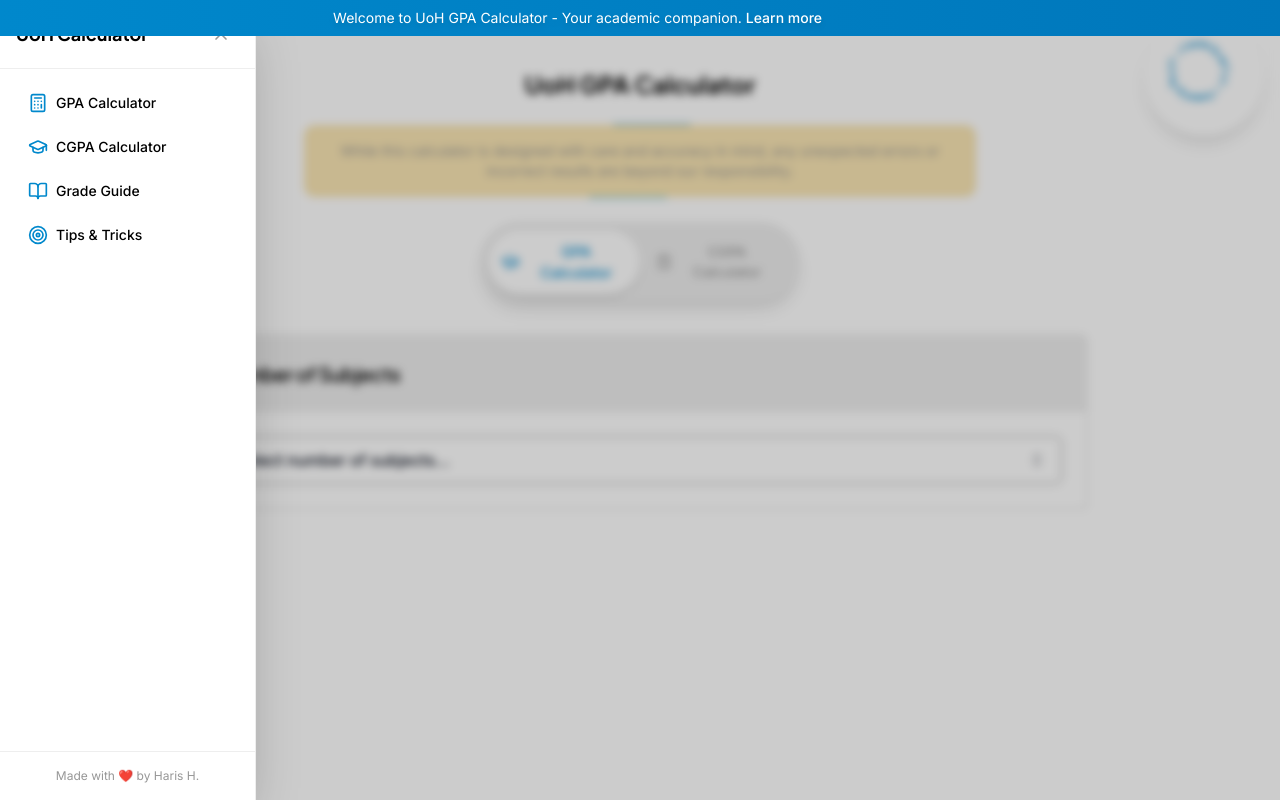
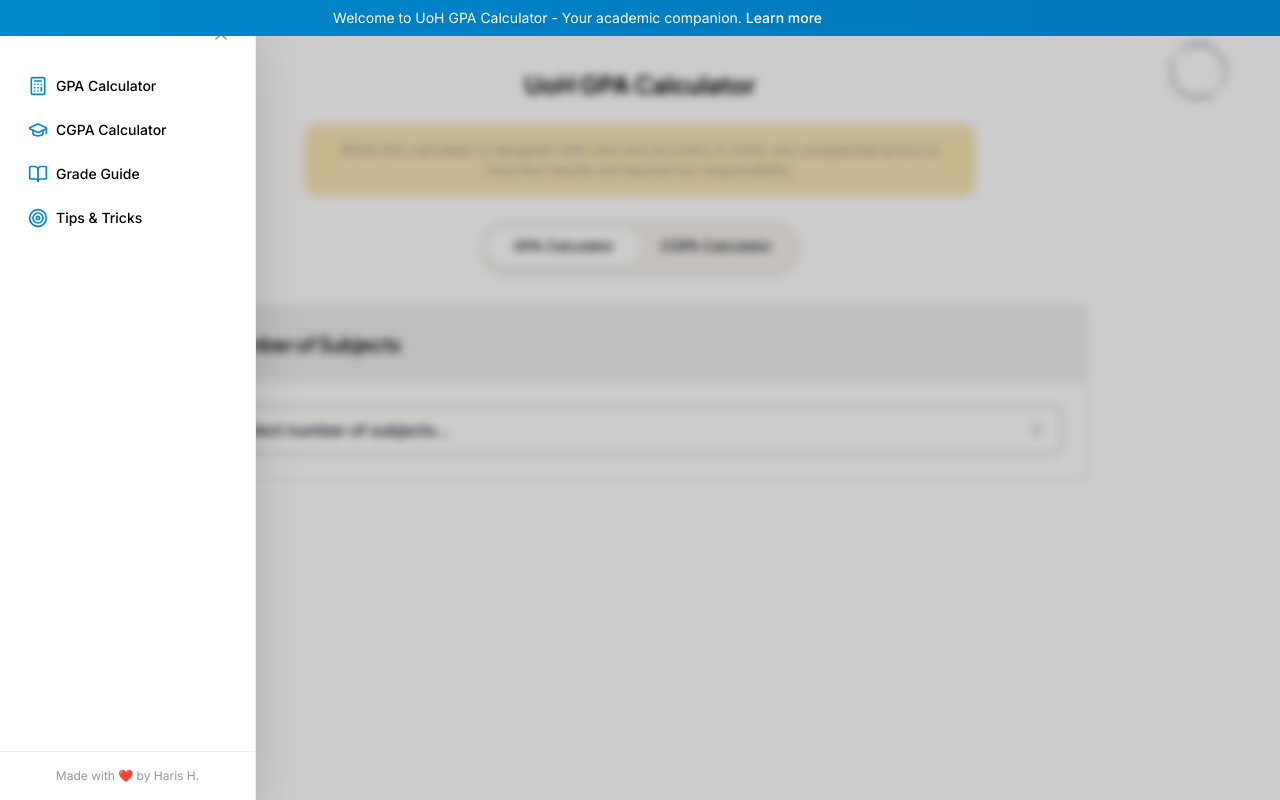
Before and after one commit to hh-haris/gpa-calculator, a React (Vite) app: page / in a window 1280 px wide. Both pictures are taken after a click on the button 35 px from the left and 83 px from the top of the page. Built offline with nearby package versions, Linux system fonts and the light colour scheme.

Commit message:
Refactor: Move spinning text, remove borders, fix UI
- Moved the spinning text to the top, changed colors.
- Removed moving borders.
- Fixed GPA calculator button styles.
- Adjusted sidebar and removed unnecessary boxes.
- Implemented background and opacity adjustments.

```diff
--- a/src/components/AppSidebar.tsx
+++ b/src/components/AppSidebar.tsx
@@ -86,11 +86,8 @@ export function AppSidebar({ open, setOpen }: AppSidebarProps) {
             transition={{ type: "spring", stiffness: 300, damping: 30 }}
             className="fixed left-0 top-0 h-full w-64 bg-white shadow-2xl z-50 flex flex-col border-r border-[#EEEEEE]"
           >
-            {/* Header */}
-            <div className="flex items-center justify-between p-4 border-b border-[#EEEEEE]">
-              <h2 className="text-lg font-bold text-[#000000] font-jakarta">
-                UoH Calculator
-              </h2>
+            {/* Close button */}
+            <div className="flex justify-end p-4">
               <button
                 onClick={() => setOpen(false)}
                 className="p-2 rounded-md hover:bg-[#EEEEEE] transition-colors"
@@ -100,7 +97,7 @@ export function AppSidebar({ open, setOpen }: AppSidebarProps) {
             </div>
 
             {/* Links */}
-            <div className="flex-1 overflow-x-hidden overflow-y-auto p-4">
+            <div className="flex-1 overflow-x-hidden overflow-y-auto px-4">
               <div className="flex flex-col gap-2">
                 {links.map((link, idx) => (
                   <SidebarLink key={idx} link={link} />
@@ -131,7 +128,7 @@ export function SidebarTrigger({ onClick, className }: SidebarTriggerProps) {
     <button
       onClick={onClick}
       className={cn(
-        "fixed left-4 top-16 z-30 p-2 rounded-md bg-white shadow-lg border border-[#EEEEEE] hover:bg-[#EEEEEE] transition-colors",
+        "fixed left-4 top-16 z-30 p-2 rounded-md hover:bg-[#EEEEEE] transition-colors",
         className
       )}
     >
--- a/src/components/FluidTabs.tsx
+++ b/src/components/FluidTabs.tsx
@@ -40,19 +40,14 @@ export default function FluidTabs({ activeTab, onTabChange, tabs }: FluidTabsPro
   const getTabIndex = (tabId: string) =>
     tabs.findIndex((tab) => tab.id === tabId);
 
-  const tabsWithIcons = tabs.map(tab => ({
-    ...tab,
-    icon: tabIcons[tab.id as keyof typeof tabIcons] || <GraduationCap size={18} />
-  }));
-
   return (
     <div className="flex justify-center mb-6 sm:mb-8 px-4">
-      <div className="relative w-full max-w-xs bg-[#EEEEEE] rounded-full p-2 shadow-lg overflow-hidden">
+      <div className="relative w-full max-w-xs bg-[#f5f1eb] rounded-full p-2 shadow-md overflow-hidden">
         <div className="relative flex items-center justify-between">
           <AnimatePresence initial={false}>
             <motion.div
               key={activeTab}
-              className="absolute top-0 left-0 h-full rounded-full bg-white shadow-md"
+              className="absolute top-0 left-0 h-full rounded-full bg-white"
               initial={{ x: `${getTabIndex(prevActiveTab) * 100}%` }}
               animate={{ x: `${getTabIndex(activeTab) * 100}%` }}
               transition={{ type: "spring", stiffness: 300, damping: 30 }}
@@ -62,17 +57,14 @@ export default function FluidTabs({ activeTab, onTabChange, tabs }: FluidTabsPro
             />
           </AnimatePresence>
 
-          {tabsWithIcons.map((tab) => (
+          {tabs.map((tab) => (
             <button
               key={tab.id}
               onClick={() => handleTabClick(tab.id)}
-              className={`relative z-10 flex w-1/2 items-center justify-center gap-1.5 rounded-full px-4 py-2 sm:py-3 text-sm font-medium font-inter transition-colors duration-300 ${
-                activeTab === tab.id
-                  ? "text-[#0088CC] transform scale-105"
-                  : "text-[#979797] hover:text-[#000000]"
+              className={`relative z-10 flex w-1/2 items-center justify-center rounded-full px-4 py-2 text-sm font-medium transition-colors duration-300 ${
+                activeTab === tab.id ? "text-black" : "text-gray-500"
               } ${touchedTab === tab.id ? "blur-sm" : ""}`}
             >
-              {tab.icon}
               {tab.label}
             </button>
           ))}
--- a/src/components/GridBackground.tsx
+++ b/src/components/GridBackground.tsx
@@ -9,7 +9,7 @@ export function GridBackground() {
         className={cn(
           "absolute inset-0",
           "[background-size:20px_20px] sm:[background-size:40px_40px]",
-          "[background-image:linear-gradient(to_right,rgba(228,228,231,0.3)_1px,transparent_1px),linear-gradient(to_bottom,rgba(228,228,231,0.3)_1px,transparent_1px)]",
+          "[background-image:linear-gradient(to_right,rgba(228,228,231,0.2)_1px,transparent_1px),linear-gradient(to_bottom,rgba(228,228,231,0.2)_1px,transparent_1px)]",
         )}
       />
       {/* Radial gradient for faded look */}
--- a/src/components/SpinningText.tsx
+++ b/src/components/SpinningText.tsx
@@ -8,17 +8,7 @@ function SpinningText() {
   const total = letters.length;
 
   return (
-    <div className="fixed top-4 right-4 z-30">
-      {/* Glass morphism blurred circle background */}
-      <div className="absolute inset-0 bg-white/20 backdrop-blur-sm rounded-full border border-white/30 shadow-lg"
-           style={{
-             width: 'min(30vw, 120px)',
-             height: 'min(30vw, 120px)',
-             transform: 'translate(-50%, -50%)',
-             left: '50%',
-             top: '50%'
-           }} />
-
+    <div className="fixed top-4 right-4 z-50">
       <motion.div
         className="relative"
         initial={{ rotate: 0 }}
@@ -36,7 +26,7 @@ function SpinningText() {
         {letters.map((letter, index) => (
           <span
             key={index}
-            className="absolute text-[0.5rem] sm:text-[0.6rem] font-medium text-[#0088CC] font-inter"
+            className="absolute text-[0.5rem] sm:text-[0.6rem] font-medium text-[#979797] font-inter"
             style={{
               left: '50%',
               top: '50%',
--- a/src/pages/Index.tsx
+++ b/src/pages/Index.tsx
@@ -7,14 +7,11 @@ import CGPACalculator from '@/components/CGPACalculator';
 import FluidTabs from '@/components/FluidTabs';
 import SpinningText from '@/components/SpinningText';
 import { GridBackground } from '@/components/GridBackground';
-import GlassMorphismOverlay from '@/components/GlassMorphismOverlay';
 import { AppSidebar, SidebarTrigger } from '@/components/AppSidebar';
-import { MovingBorder } from '@/components/ui/moving-border';
 import { motion } from 'framer-motion';
 
 const Index = () => {
   const [activeTab, setActiveTab] = useState<'gpa' | 'cgpa'>('gpa');
-  const [showOverlay, setShowOverlay] = useState(false);
   const [sidebarOpen, setSidebarOpen] = useState(false);
 
   const tabs = [
@@ -23,23 +20,13 @@ const Index = () => {
   ];
 
   const handleCalculateGPA = () => {
-    setShowOverlay(true);
-    // Simulate calculation time
-    setTimeout(() => {
-      setShowOverlay(false);
-    }, 2000);
+    // Calculation logic without overlay
   };
 
   return (
     <div className="min-h-screen bg-white font-inter transition-all duration-300 relative">
       {/* Grid Background */}
       <GridBackground />
-
-      {/* Glass Morphism Overlay */}
-      <GlassMorphismOverlay
-        isVisible={showOverlay}
-        onClose={() => setShowOverlay(false)}
-      />
 
       {/* Sidebar */}
       <AppSidebar open={sidebarOpen} setOpen={setSidebarOpen} />
@@ -81,21 +68,17 @@ const Index = () => {
           {/* Spinning Text - positioned absolutely in top right */}
           <SpinningText />
 
-          {/* Warning Banner with Moving Border */}
+          {/* Warning Banner without Moving Border */}
           <motion.div
             initial={{ opacity: 0, scale: 0.95 }}
             animate={{ opacity: 1, scale: 1 }}
             transition={{ duration: 0.5, delay: 0.3 }}
           >
-            <MovingBorder
-              duration={3000}
-              borderRadius="0.75rem"
-              className="bg-[#FAE6B4] p-4 max-w-2xl mx-auto"
-            >
+            <div className="bg-[#FAE6B4] p-4 max-w-2xl mx-auto rounded-xl">
               <AlertDescription className="text-[#979797] font-inter text-xs sm:text-sm text-center">
                 While this calculator is designed with care and accuracy in mind, any unexpected errors or incorrect results are beyond our responsibility.
               </AlertDescription>
-            </MovingBorder>
+            </div>
           </motion.div>
         </motion.div>
 
```
